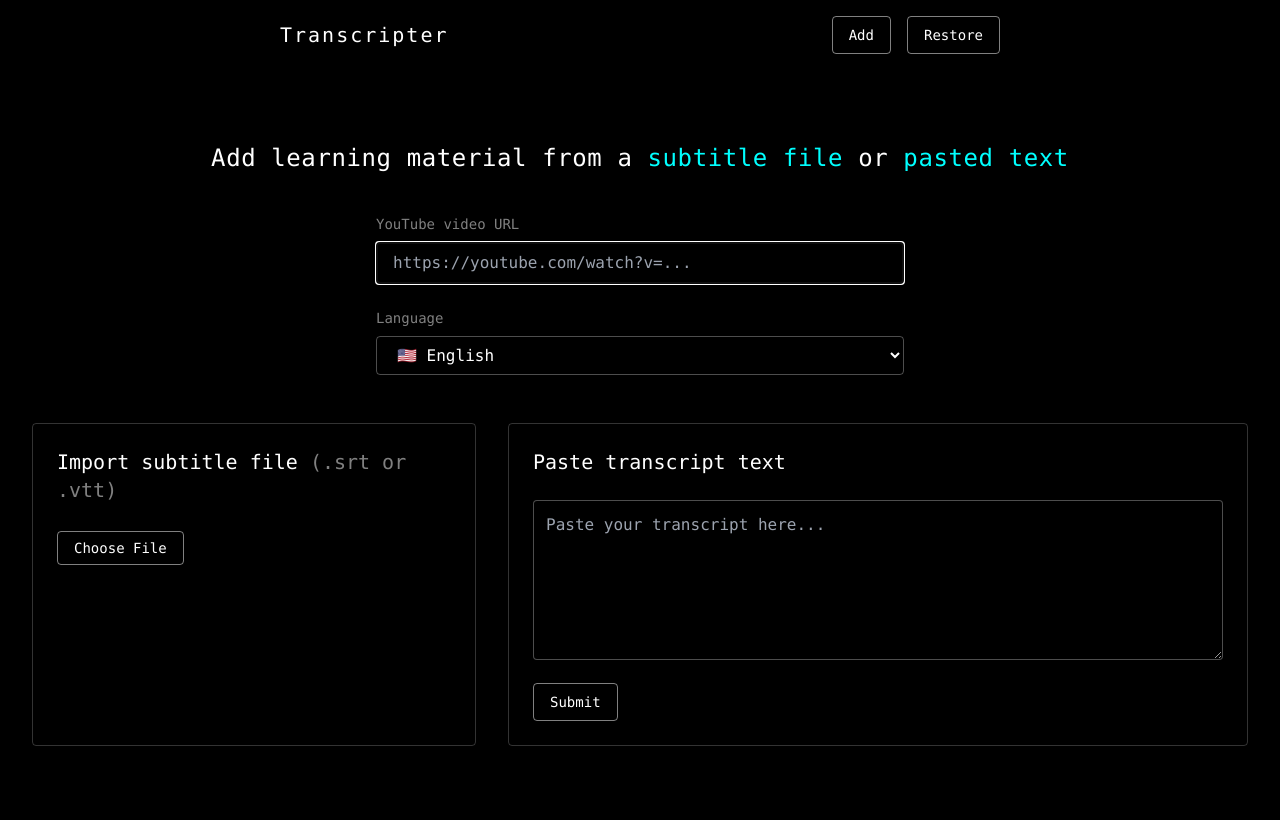
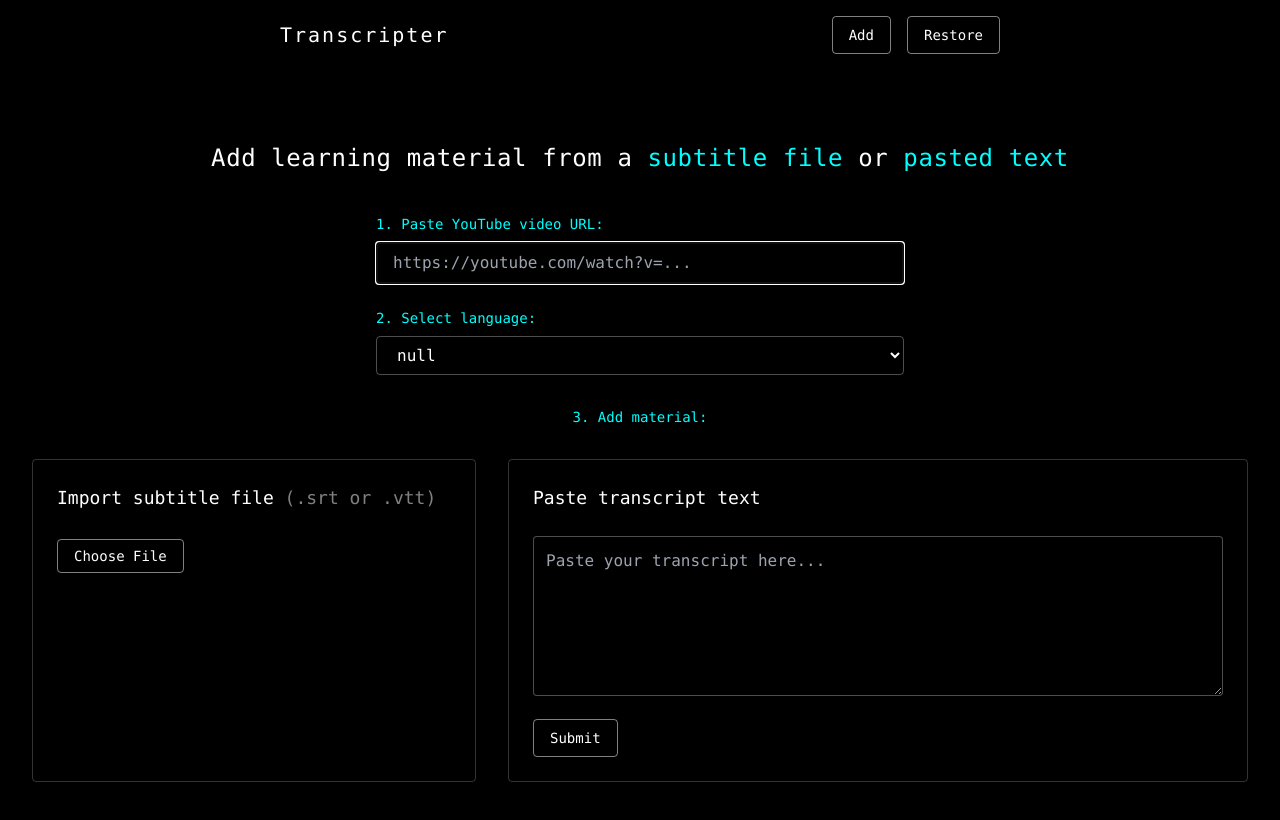
Before and after one commit to molghi/transcripter, a React (Vite) app: page / in a window 1280 px wide. Shown: the top 820 px of the page. Built offline with nearby package versions, Linux system fonts and the light colour scheme.

Commit message:
add subtitle parser for SRT and VTT files

```diff
--- a/package.json
+++ b/package.json
@@ -11,7 +11,11 @@
   },
   "dependencies": {
     "react": "^19.2.7",
-    "react-dom": "^19.2.7"
+    "react-dom": "^19.2.7",
+    "srt-parser-2": "^1.2.3",
+    "subsrt": "^1.1.1",
+    "subtitle": "^4.2.2",
+    "webvtt-parser": "^2.2.0"
   },
   "devDependencies": {
     "@eslint/js": "^10.0.1",
--- a/src/components/AddForm.tsx
+++ b/src/components/AddForm.tsx
@@ -1,10 +1,15 @@
 import { LANGUAGES, BTN_STYLE } from "../constants";
 
+import parseSubtitleFile from "../utils/parseSubtitleFile";
+
 function AddForm() {
-  function onSubmit(e: any) {
-    e.preventDefault();
-    console.log("submit form");
+  //
+  function onSubmitTextareaForm(event: React.FormEvent<HTMLFormElement>) {
+    event.preventDefault();
+    console.log("onSubmitTextareaForm");
   }
+
+  // ============================================================================
 
   return (
     <section className="sm:p-8 p-4 text-white font-mono">
@@ -14,18 +19,21 @@ function AddForm() {
 
       {/* YT VIDEO URL */}
       <div className="max-w-xl mx-auto px-6 mb-6">
-        <label htmlFor="video-url" className="mb-2 block font-mono text-sm transition opacity-50 hover:opacity-100">
-          YouTube video URL
+        <label htmlFor="video-url" className="mb-2 block font-mono text-sm text-[cyan]">
+          1. Paste YouTube video URL:
         </label>
 
         <input autoFocus id="video-url" type="url" placeholder="https://youtube.com/watch?v=..." className="w-full border border-white/30 bg-black px-4 py-2 font-mono" />
       </div>
 
       {/* LANGUAGE SELECT */}
-      <div className="max-w-xl mx-auto px-6 mb-12">
-        <label className="mb-2 block text-sm transition opacity-50 hover:opacity-100">Language</label>
+      <div className="max-w-xl mx-auto px-6 mb-8">
+        <label className="mb-2 block text-sm text-[cyan]">2. Select language:</label>
 
-        <select className="border border-white/30 rounded bg-transparent px-4 py-2 w-full cursor-pointer">
+        <select className="border border-white/30 rounded bg-transparent px-4 py-2 w-full cursor-pointer" defaultValue="">
+          <option disabled value="">
+            null
+          </option>
           {Object.entries(LANGUAGES).map(([code, language]) => (
             <option key={code} title={language.name}>
               {language.flag} {language.nativeName}
@@ -34,15 +42,26 @@ function AddForm() {
         </select>
       </div>
 
-      {/* CHOICE TO PROVIDE MATERIAL */}
-      <div className="grid gap-8 md:grid-cols-[0.6fr_1fr]">
+      {/* CHOICE TO ADD MATERIAL */}
+      <div className="max-w-7xl mx-auto grid gap-8 md:grid-cols-[0.6fr_1fr]">
+        <div className="col-span-2 block text-sm text-[cyan] text-center">3. Add material:</div>
         {/* CHOICE 1 */}
         <div className="border border-white/20 p-6 pb-8 rounded transition duration-700 hover:shadow-[inset_0_0_10px_rgba(255,255,255,0.5)]">
-          <h3 className="mb-8 text-xl">
+          <h3 className="mb-8 text-lg">
             Import subtitle file <span className="transition opacity-50 hover:opacity-100">(.srt or .vtt)</span>
           </h3>
 
-          <input id="file-upload" type="file" accept=".srt,.vtt" className="peer sr-only" />
+          <input
+            id="file-upload"
+            type="file"
+            accept=".srt,.vtt"
+            onChange={async (e) => {
+              const subtitles = await parseSubtitleFile(e);
+              console.log("SUBTITLES:");
+              console.log(subtitles);
+            }}
+            className="peer sr-only"
+          />
 
           <label htmlFor="file-upload" className={`${BTN_STYLE} cursor-pointer peer-focus:ring-2 peer-focus:ring-blue/50`}>
             Choose File
@@ -51,8 +70,8 @@ function AddForm() {
 
         {/* CHOICE 2 */}
         <div className="border border-white/20 p-6 rounded transition duration-700 hover:shadow-[inset_0_0_10px_rgba(255,255,255,0.5)]">
-          <h3 className="mb-6 text-xl">Paste transcript text</h3>
-          <form onSubmit={(e) => onSubmit(e)}>
+          <h3 className="mb-6 text-lg">Paste transcript text</h3>
+          <form onSubmit={(e) => onSubmitTextareaForm(e)}>
             <textarea required className="min-h-40 w-full border border-white/30 bg-black p-3 rounded" placeholder="Paste your transcript here..." />
 
             <button className={`${BTN_STYLE} mt-4`}>Submit</button>
--- /dev/null
+++ b/src/types/webvtt-parser.d.ts
@@ -0,0 +1 @@
+declare module "webvtt-parser";
--- /dev/null
+++ b/src/utils/parseSubtitleFile.ts
@@ -0,0 +1,30 @@
+import SrtParser from "srt-parser-2";
+import { WebVTTParser } from "webvtt-parser";
+
+export default async function parseSubtitleFile(e: React.ChangeEvent<HTMLInputElement>): Promise<object | object[] | null> {
+  // Get file from file picker
+  const file = e.target.files?.[0];
+  if (!file) return null;
+
+  // Get file extension
+  const extension = file.name.split(".").at(-1);
+
+  // Read file contents
+  const content = await file.text();
+
+  let parser,
+    subtitles = null;
+
+  if (extension === "srt") {
+    // Parse subtitle text SRT
+    parser = new SrtParser();
+    subtitles = parser.fromSrt(content);
+    console.log("Selected: SRT");
+  } else {
+    // Parse subtitle text VTT
+    parser = new WebVTTParser();
+    subtitles = parser.parse(content);
+    console.log("Selected: VTT");
+  }
+  return subtitles;
+}
```
Also changed, not shown: 1 other file (tests, documents, lock files or other folders).
